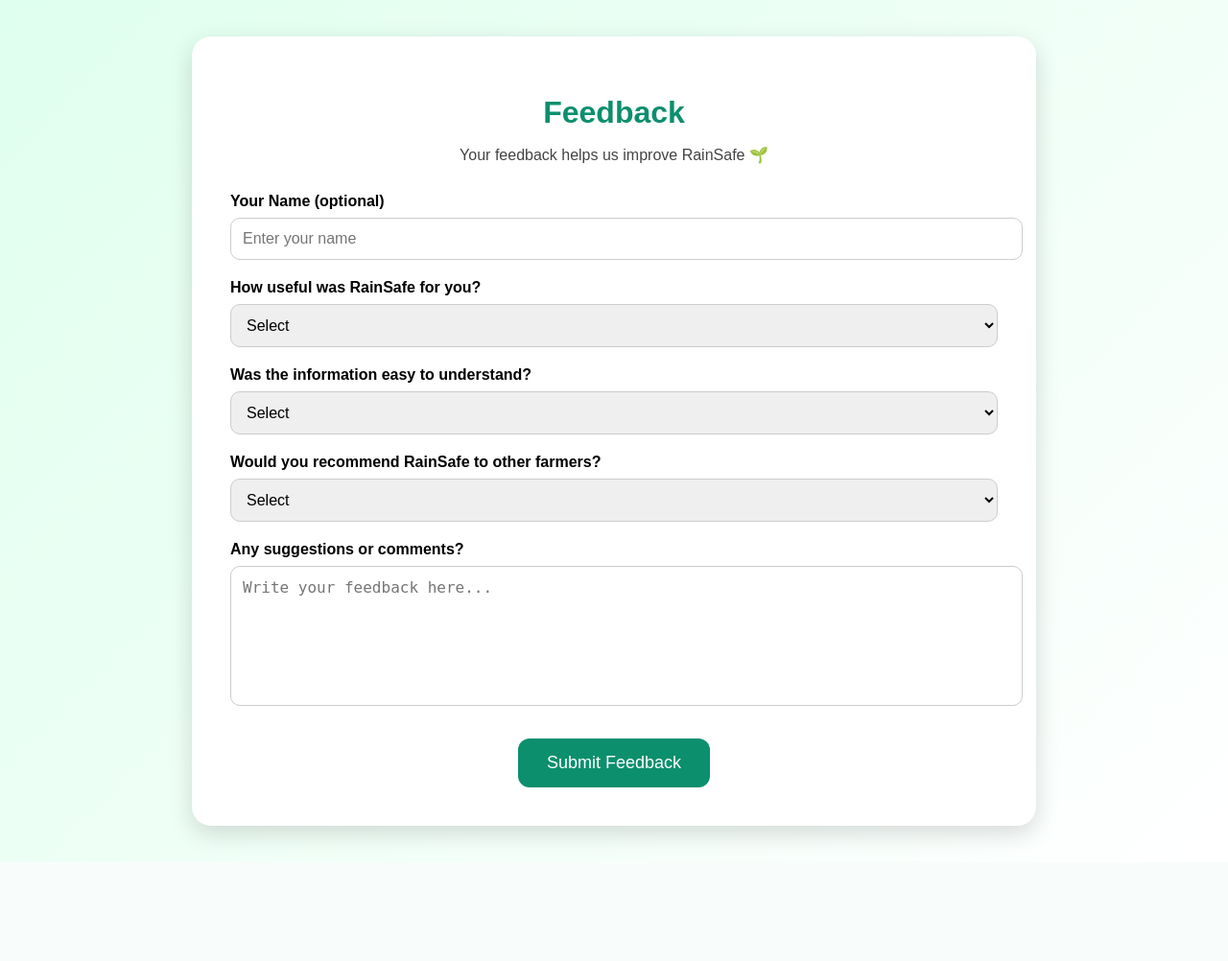
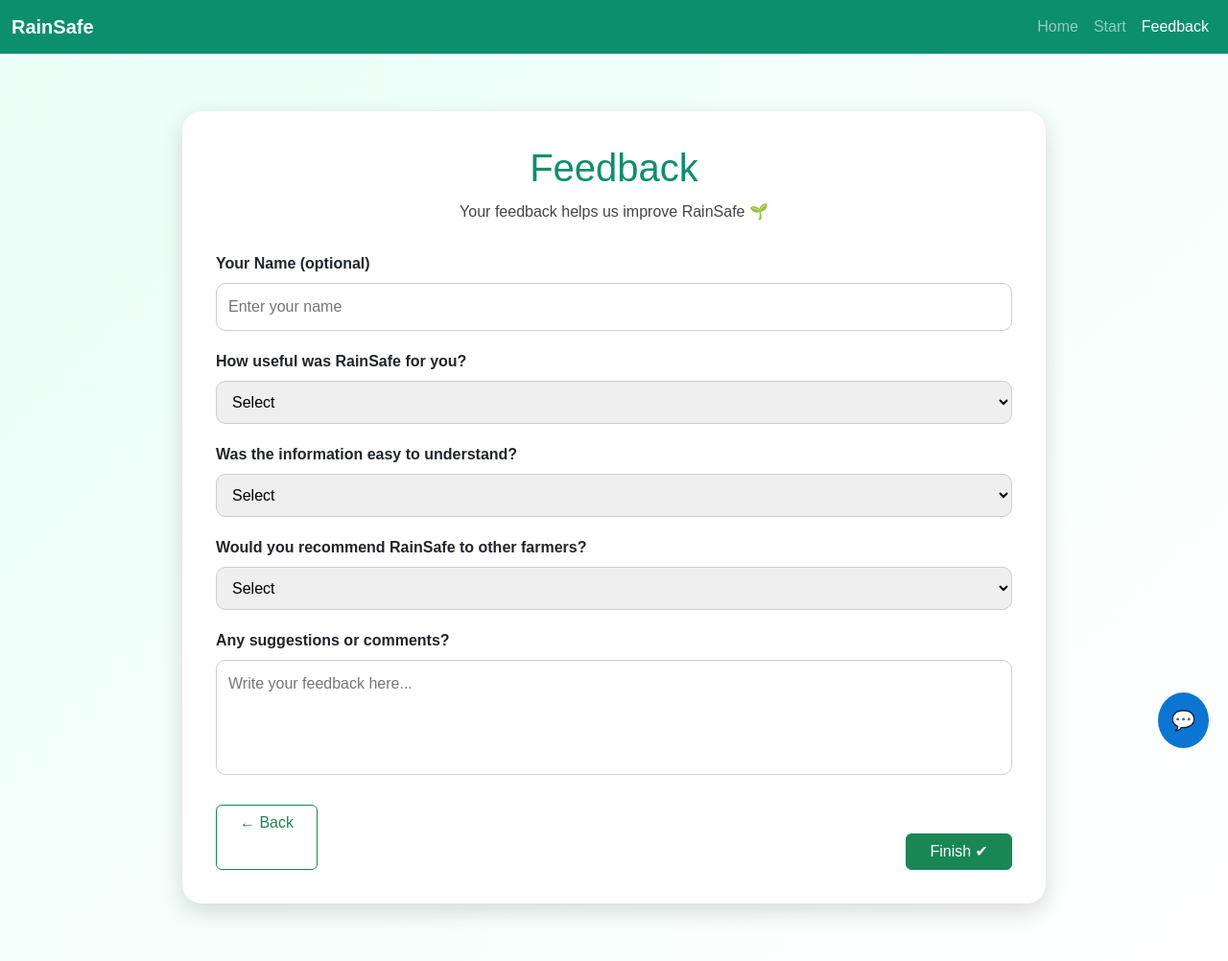
Before and after one commit to aaditya7807/RainSafe, a Flask app: page /feedback in a window 1280 px wide. Shown: the whole page at 96% size. Before the commit the page ends 884 px from the top, so only its background shows below. Run offline with Flask 3, Linux system fonts and the light colour scheme.

Commit message:
final update rainwater4.html

```diff
--- a/templates/rainwater4.html
+++ b/templates/rainwater4.html
@@ -5,70 +5,56 @@
 <title>RainSafe — Feedback</title>
 <meta name="viewport" content="width=device-width,initial-scale=1">
 
-<!-- jQuery -->
+<link href="https://cdn.jsdelivr.net/npm/bootstrap@5.3.0/dist/css/bootstrap.min.css" rel="stylesheet">
 <script src="https://code.jquery.com/jquery-3.7.1.min.js"></script>
 
 <style>
 body{
     font-family:Poppins, Arial, sans-serif;
-    background:linear-gradient(135deg,#dfffee,#ffffff);
-    padding:30px;
+    background:linear-gradient(135deg,#eafff7,#ffffff);
+    margin:0;
+    padding:0;
 }
+
 .container{
-    max-width:800px;
-    margin:auto;
+    max-width:900px;
+    margin:60px auto;   /* space BELOW navbar */
     background:white;
-    padding:40px;
+    padding:35px;
     border-radius:20px;
     box-shadow:0 8px 25px rgba(0,0,0,0.15);
 }
-h1{
-    text-align:center;
-    color:#0b8f6d;
-    margin-bottom:10px;
+h1{text-align:center;color:#0b8f6d;margin-bottom:10px;}
+p{text-align:center;color:#444;margin-bottom:30px;}
+label{font-weight:600;display:block;margin-top:20px;}
+input, select, textarea{
+    width:100%;padding:12px;margin-top:8px;border-radius:10px;border:1px solid #ccc;font-size:16px;
 }
-p{
-    text-align:center;
-    color:#444;
-    margin-bottom:30px;
+textarea{resize:none;height:120px;}
+button{
+    margin-top:30px;padding:15px 30px;background:#0b8f6d;color:white;border:none;border-radius:12px;font-size:18px;cursor:pointer;
 }
-label{
-    font-weight:600;
-    display:block;
-    margin-top:20px;
-}
-input, select, textarea{
-    width:100%;
-    padding:12px;
-    margin-top:8px;
-    border-radius:10px;
-    border:1px solid #ccc;
-    font-size:16px;
-}
-textarea{
-    resize:none;
-    height:120px;
-}
-button{
-    margin-top:30px;
-    padding:15px 30px;
-    background:#0b8f6d;
-    color:white;
-    border:none;
-    border-radius:12px;
-    font-size:18px;
-    cursor:pointer;
-    display:block;
-    margin-left:auto;
-    margin-right:auto;
-}
-button:hover{
-    background:#0aa37b;
-}
+button:hover{background:#0aa37b;}
 </style>
 </head>
 
 <body>
+
+<nav class="navbar navbar-expand-lg navbar-dark" style="background:#0b8f6d;">
+  <div class="container-fluid">
+    <a class="navbar-brand fw-bold" href="/">RainSafe</a>
+    <button class="navbar-toggler" data-bs-toggle="collapse" data-bs-target="#navMenu">
+      <span class="navbar-toggler-icon"></span>
+    </button>
+    <div class="collapse navbar-collapse" id="navMenu">
+      <ul class="navbar-nav ms-auto">
+        <li class="nav-item"><a class="nav-link" href="/">Home</a></li>
+        <li class="nav-item"><a class="nav-link" href="/input">Start</a></li>
+        <li class="nav-item"><a class="nav-link active" href="/feedback">Feedback</a></li>
+      </ul>
+    </div>
+  </div>
+</nav>
 
 <div class="container">
     <h1>Feedback</h1>
@@ -108,26 +94,27 @@
         <label>Any suggestions or comments?</label>
         <textarea name="comments" placeholder="Write your feedback here..."></textarea>
 
-        <button type="submit">Submit Feedback</button>
+        <div class="d-flex justify-content-between mt-4">
+          <a href="/" class="btn btn-outline-success px-4">← Back</a>
+          <button type="submit" class="btn btn-success px-4">Finish ✔</button>
+        </div>
+
     </form>
 </div>
 
 <script>
-// OOP + jQuery
 class Feedback {
     constructor(form){
         this.form = form;
     }
+  saveFeedback(){
+    let feedbackData = $(this.form).serializeArray();
+    localStorage.setItem("feedbackData", JSON.stringify(feedbackData));
+    alert("Thank you for your feedback! 🌦️");
+    this.form.reset();
 
-    saveFeedback(){
-        let feedbackData = $(this.form).serializeArray();
-        localStorage.setItem("feedbackData", JSON.stringify(feedbackData));
-        alert("Thank you for your feedback!");
-        this.form.reset();
     }
 }
-
-// jQuery submit handling
 $("#feedbackForm").on("submit", function(e){
     e.preventDefault();
     let fb = new Feedback(this);
@@ -135,5 +122,43 @@
 });
 </script>
 
+<!-- === Chad Bot === -->
+<style>
+#chat-btn{position:fixed;bottom:20px;right:20px;background:#0b76d1;color:white;padding:14px;border-radius:50%;cursor:pointer;border:none;font-size:20px;z-index:9999;}
+#chat-box{position:fixed;bottom:80px;right:20px;width:340px;background:white;border-radius:10px;border:2px solid #0b76d1;display:none;flex-direction:column;font-family:Poppins,Arial;}
+#chat-box header{background:#0b76d1;color:white;padding:10px;}
+#chat-body{height:280px;overflow-y:auto;padding:10px;}
+</style>
+
+<button id="chat-btn">💬</button>
+<div id="chat-box">
+<header>RainSafe Chad-Bot 🤖💧</header>
+<div id="chat-body"></div>
+<div id="chat-input">
+<input type="text" id="msg" placeholder="Ask anything...">
+<button id="send-btn">Send</button>
+</div></div>
+
+<script>
+const faq=[
+{q:"hello",a:"Hi 👋 You're on the final page — thanks for helping us improve!"},
+{q:"feedback",a:"Tell us what worked & what needs fixing 🌱"},
+{q:"where",a:"Your feedback stays stored only in this browser 💾"},
+{q:"recommend",a:"Farmers helping farmers — spread the word 🌦️"},
+{q:"done",a:"Submit feedback → goes back home 🏡"},
+{q:"restart",a:"Click HOME anytime to restart 🌧️"}
+];
+const btn=document.getElementById("chat-btn"),box=document.getElementById("chat-box"),
+body=document.getElementById("chat-body"),msg=document.getElementById("msg");
+btn.onclick=()=>box.style.display=box.style.display==="flex"?"none":"flex";
+document.getElementById("send-btn").onclick=reply;
+msg.addEventListener("keypress",e=>{if(e.key==="Enter")reply();});
+function reply(){let t=msg.value.trim().toLowerCase();if(!t)return;
+let m=faq.find(f=>t.includes(f.q));
+print("You",t);print("Bot",m?m.a:"Try: feedback, done, restart");msg.value="";body.scrollTop=body.scrollHeight;}
+function print(w,t){body.innerHTML+=`<div><b>${w}:</b> ${t}</div>`;}
+</script>
+
+<script src="https://cdn.jsdelivr.net/npm/bootstrap@5.3.0/dist/js/bootstrap.bundle.min.js"></script>
 </body>
 </html>
```
